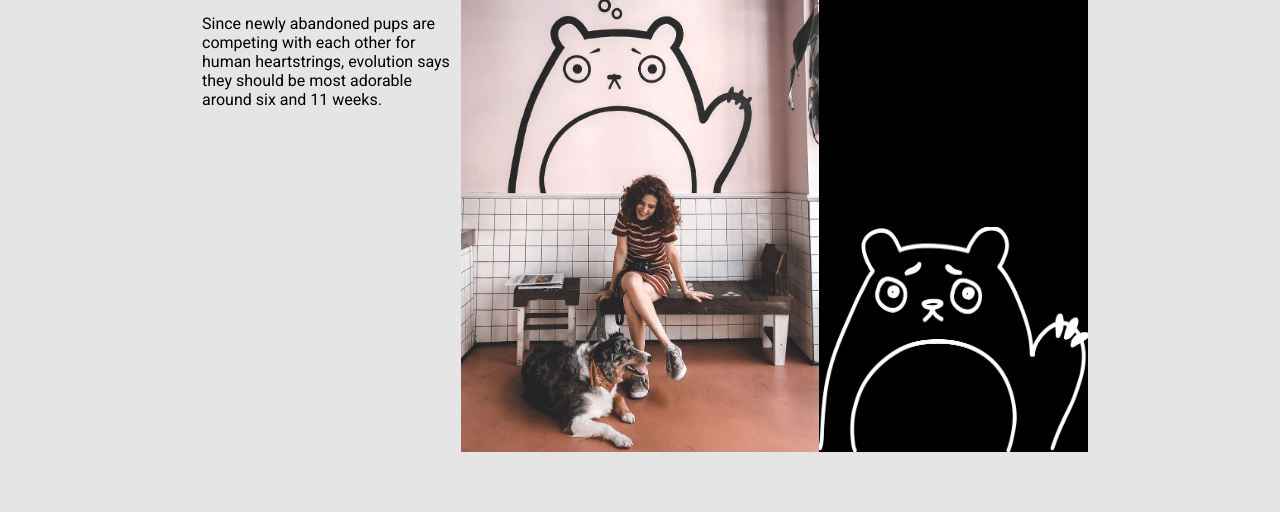
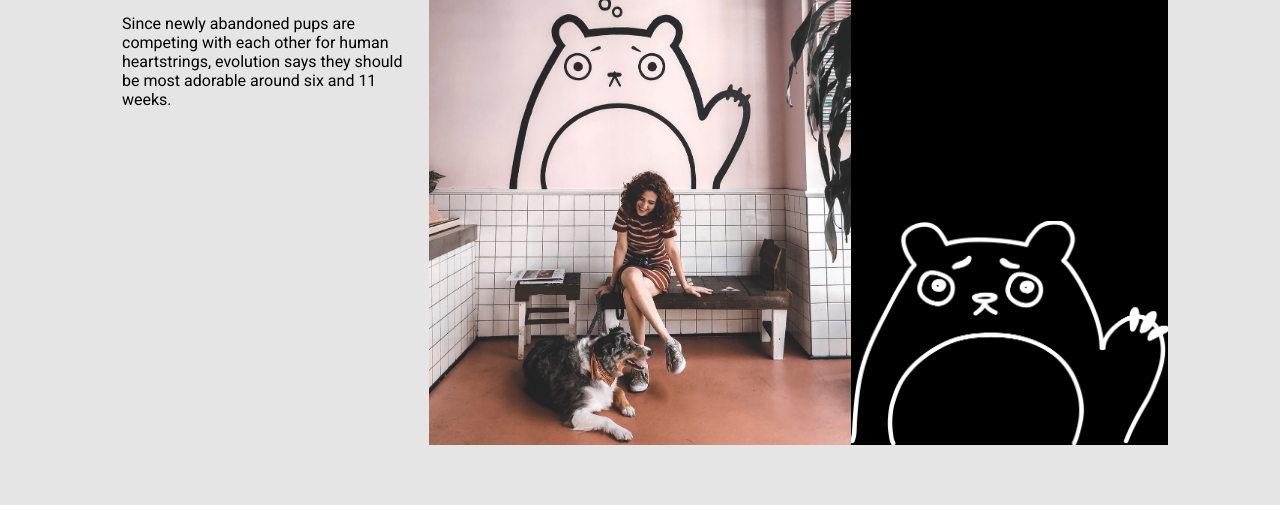
Before and after one commit to Luciana-Santos/true-frind_vet-clinic, a website: page index.html in a window 1280 px wide. Shown: the part 2328-2840 px from the top of the page. Drawn offline with nearby package versions, Linux system fonts and the light colour scheme; files that its build step writes are made by us from their sources.

Commit message:
abrigo section finalizada

```diff
--- a/app/scss/components/_abrigo.scss
+++ b/app/scss/components/_abrigo.scss
@@ -2,56 +2,54 @@
 
 .abrigo {
   background: var(--light-grey);
-  padding-top: rem(60);
-  padding-bottom: rem(60);
+  padding: rem(60) rem(22);
+
+  .flex {
+    display: flex;
+
+    @include breakpoint-down(small) {
+      flex-direction: column;
+    }
+
+    @include breakpoint(large){
+      padding-left: rem(90);
+      padding-right: rem(90);
+    }
+  }
 
   &__info {
     padding: rem(30) rem(10);
-    display: flex;
-    flex-direction: column;
-    gap: 20px;
+    flex: 1 1 30%;
 
     h4 {
       font-size: rem(20);
       letter-spacing: rem(10);
-      margin: 0;
       text-transform: uppercase;
+      margin-bottom: rem(20);
     }
 
     h3 {
       font-size: rem(36);
-      margin: 0;
-    }
-
-    p{
-      max-width: rem(282);
-      margin: 0;
+      margin-bottom: rem(20);
     }
   }
 
   &__foto--dupla {
-    background: url(../../../img/dog-girl-bear.jpeg) no-repeat center;
-    background-size: cover;
-    min-height: 570px;
-    flex: 0 0 40%;
+    flex: 1 1 40%;
   }
 
   &__foto--urso {
+    padding-top: rem(60);
+    flex: 1 1 30%;
+    display: flex;
     background: var(--black);
-    padding-top: rem(60);
-    flex: 0 0 30%;
-    display: flex;
 
     img {
-    height: 225px;
-    align-self: flex-end;
+      align-self: flex-end;
     }
   }
 
-  @include breakpoint(medium) {
-    & .grid {
-      display: flex;
-    }
-
+  @include breakpoint(large) {
+    flex-direction: row;
   }
 }
--- a/app/scss/util/breakpoints.scss
+++ b/app/scss/util/breakpoints.scss
@@ -5,7 +5,7 @@ $breakpoints-up: (
 	'xlarge': '87.5em',
 );
 
-// 769px, 989px, 1399px
+// 520px, 769px, 989px, 1399px
 $breakpoints-down: (
 	'x-small': '32.5em',
 	'small': '48.0625em',
--- a/index.html
+++ b/index.html
@@ -107,14 +107,16 @@
 
 		<!-- abrigo section -->
 		<section class="abrigo">
-			<div class="container grid">
+			<div class="flex">
 				<div class="abrigo__info">
 					<h4>Vet Clinic</h4>
 					<h3>Rescue a <b>Pet</b></h3>
 					<p>Since newly abandoned pups are competing with each other for human heartstrings, evolution says they should be most adorable around six and 11 weeks.</p>
 				</div>
 
-				<div class="abrigo__foto--dupla"></div>
+				<div class="abrigo__foto--dupla">
+					<img src="img/dog-girl-bear.jpeg" alt="">
+				</div>
 				<div class="abrigo__foto--urso">
 					<img src="img/bear.png" alt="">
 				</div>
```
